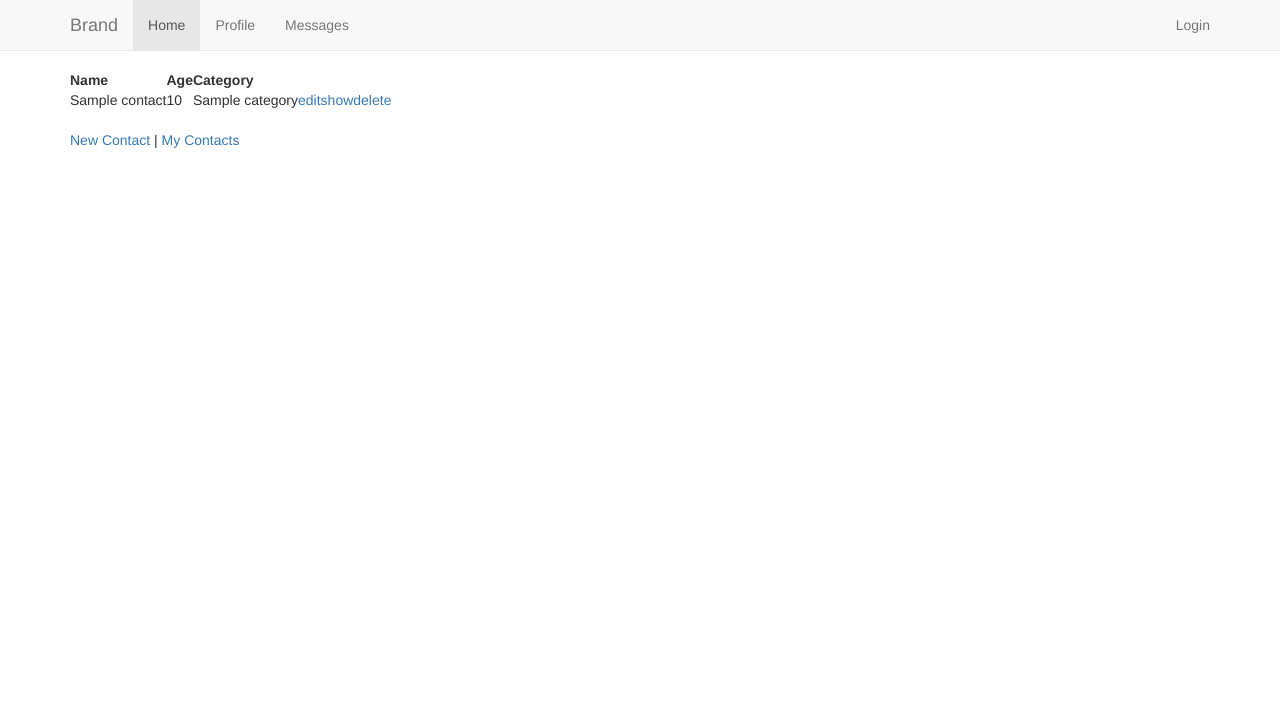
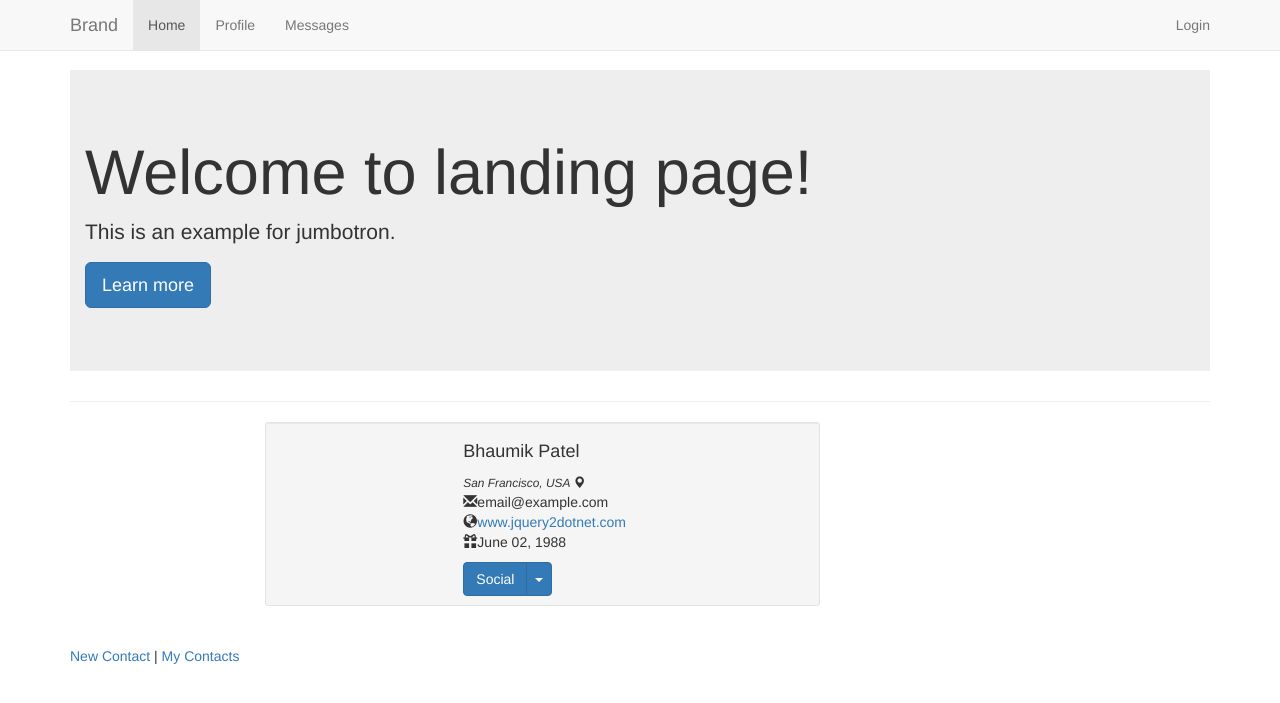
Before and after one commit to benbaka/django_contact_app, a Django app: page /contacts/ in a window 1280 px wide. Shown: the top 703 px of the page. Run offline with Django 3.2, Linux system fonts and the light colour scheme; a user stored in the database is signed in; tables that the repository leaves empty hold one stand-in row (values such as "Sample post"); some libraries are stand-ins or nearby versions.

Commit message:
Ben: inherit from the main.html template and redesign the index page

```diff
--- a/contacts/templates/contacts/index.html
+++ b/contacts/templates/contacts/index.html
@@ -1,4 +1,10 @@
 {%  extends "contacts/main.html" %}
+{% load staticfiles %}
+
+{% block header_files %}
+<link href="{% static 'custom/css/common.css' %}"
+          rel="stylesheet" media="screen">
+{% endblock %}
 
 {% block content %}
 {% if messages %}
@@ -11,24 +17,60 @@
 </ul>
 {% endif %}
 
-<table>
-<tr>
-<th>Name</th>
-<th>Age</th>
-<th>Category</th>
-<th colspan="3"></th>
-</tr>
+    <div class = "jumbotron">
+    <div class = "container">
+
+      <h1>Welcome to landing page!</h1>
+      <p>This is an example for jumbotron.</p>
+
+      <p>
+         <a class = "btn btn-primary btn-lg" role = "button">Learn more</a>
+      </p>
+   </div>
+
+</div>
+
+    <hr>
     {% for contact in contacts %}
-        <tr>
-            <td>{{ contact.name  }}</td>
-            <td>{{ contact.age  }}</td>
-            <td>{{ contact.category.name  }}</td>
-            <td><a href="/contacts/{{ contact.id }}/edit">edit</a></td>
-            <td><a href="/contacts/{{ contact.id }}/show">show</a></td>
-            <td><a href="/contacts/{{ contact.id }}/delete">delete</a></td>
-        </tr>
+        <div class="row">
+        <div class="col-xs-12 col-sm-6 col-sm-offset-2 col-md-6 col-md-offset-2">
+            <div class="well well-sm">
+                <div class="row">
+                    <div class="col-sm-6 col-md-4">
+                        <img src="" alt="" class="img-rounded img-responsive" />
+                    </div>
+                    <div class="col-sm-6 col-md-8">
+                        <h4>
+                            Bhaumik Patel</h4>
+                        <small><cite title="San Francisco, USA">San Francisco, USA <i class="glyphicon glyphicon-map-marker">
+                        </i></cite></small>
+                        <p>
+                            <i class="glyphicon glyphicon-envelope"></i>email@example.com
+                            <br />
+                            <i class="glyphicon glyphicon-globe"></i><a href="http://www.jquery2dotnet.com">www.jquery2dotnet.com</a>
+                            <br />
+                            <i class="glyphicon glyphicon-gift"></i>June 02, 1988</p>
+                        <!-- Split button -->
+                        <div class="btn-group">
+                            <button type="button" class="btn btn-primary">
+                                Social</button>
+                            <button type="button" class="btn btn-primary dropdown-toggle" data-toggle="dropdown">
+                                <span class="caret"></span><span class="sr-only">Social</span>
+                            </button>
+                            <ul class="dropdown-menu" role="menu">
+                                <li><a href="#">Twitter</a></li>
+                                <li><a href="https://plus.google.com/+Jquery2dotnet/posts">Google +</a></li>
+                                <li><a href="https://www.facebook.com/jquery2dotnet">Facebook</a></li>
+                                <li class="divider"></li>
+                                <li><a href="#">Github</a></li>
+                            </ul>
+                        </div>
+                    </div>
+                </div>
+            </div>
+        </div>
+    </div>
     {% endfor %}
-</table>
 
 <br/>
 <a href="/contacts/new">New Contact</a> | <a href="/contacts/my_contacts">My Contacts</a>
```
